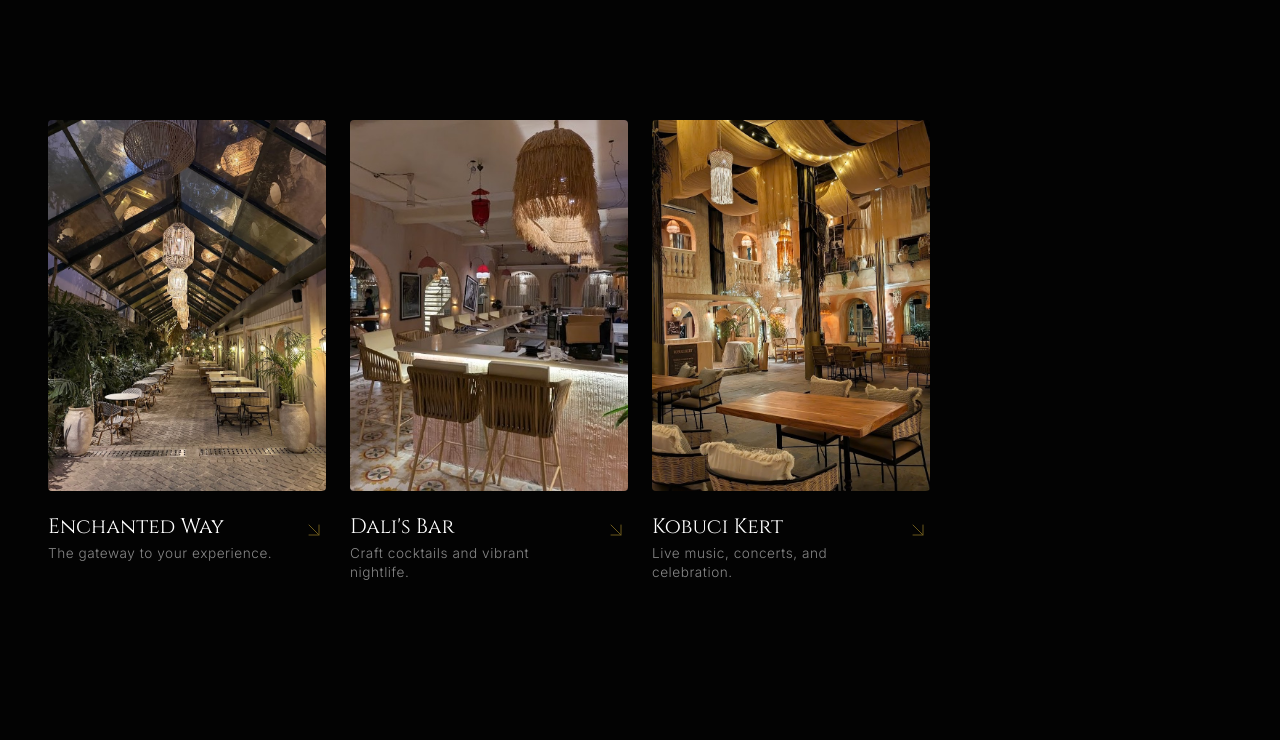
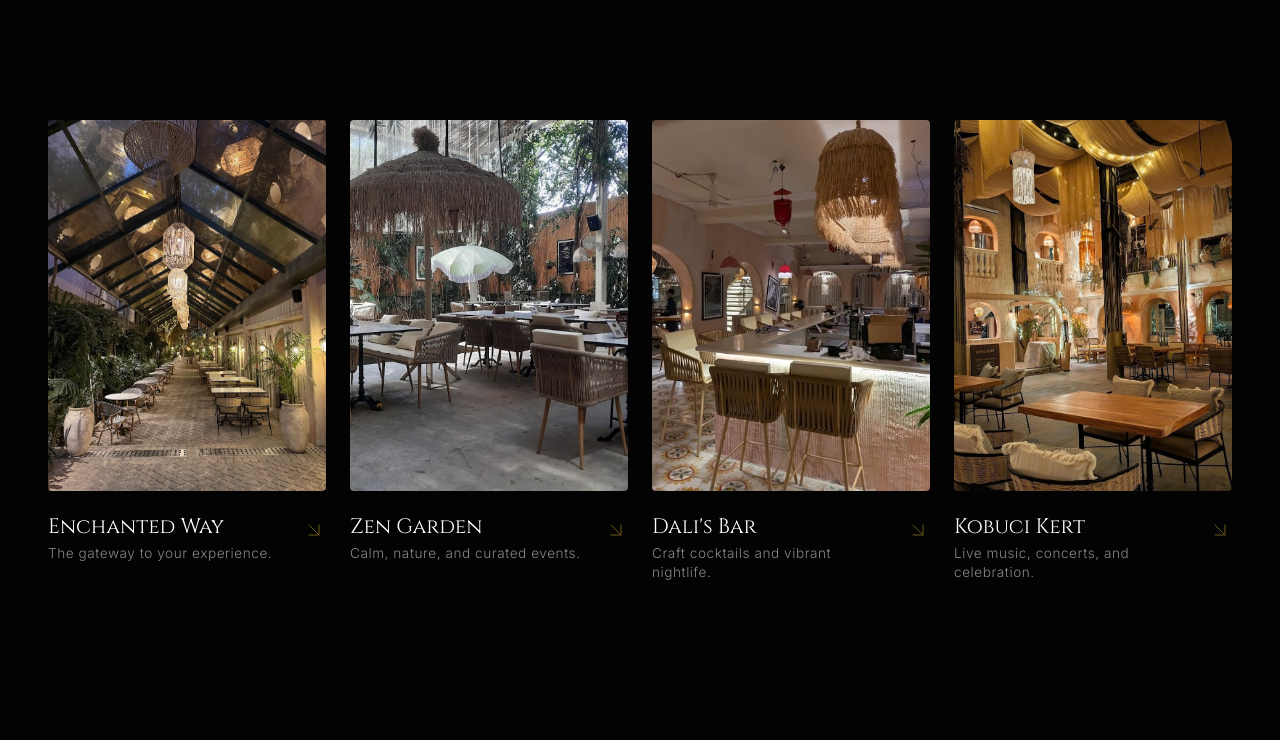
Before and after one commit to sherhanabid123-debug/Fridah-by-bohemians, a React (Vite) app: page / in a window 1280 px wide. Shown: the part 1100-1840 px from the top of the page. Built offline with nearby package versions, Linux system fonts and the light colour scheme.

Commit message:
fix: restore 4-realm experience and correct image mapping

```diff
--- a/src/components/ExperienceZones.jsx
+++ b/src/components/ExperienceZones.jsx
@@ -5,7 +5,7 @@ import { ScrollTrigger } from 'gsap/ScrollTrigger';
 import './ExperienceZones.css';
 import { ArrowRight } from 'lucide-react';
 import imgEntry from '../assets/images/alleyway.jpg';
-
+import imgZen from '../assets/images/outdoor_seating.jpg';
 import imgBar from '../assets/images/bar_area.jpg';
 import imgParty from '../assets/images/lux interior.jpg';
 
@@ -17,6 +17,14 @@ const zones = [
         image: imgEntry,
         cta: 'Explore Space',
         theme: 'dark'
+    },
+    {
+        id: 'zen-garden',
+        title: 'Zen Garden',
+        desc: 'A tranquil sanctuary bathed in natural light, perfect for intimate gatherings and curated daytime events.',
+        image: imgZen,
+        cta: 'Book This Area',
+        theme: 'light'
     },
 
     {
--- a/src/components/Realms.jsx
+++ b/src/components/Realms.jsx
@@ -12,6 +12,12 @@ const realmsData = [
         title: 'Enchanted Way',
         desc: 'The gateway to your experience.',
         image: imgEntry
+    },
+    {
+        id: 'zen-garden',
+        title: 'Zen Garden',
+        desc: 'Calm, nature, and curated events.',
+        image: imgZen
     },
 
     {
```
